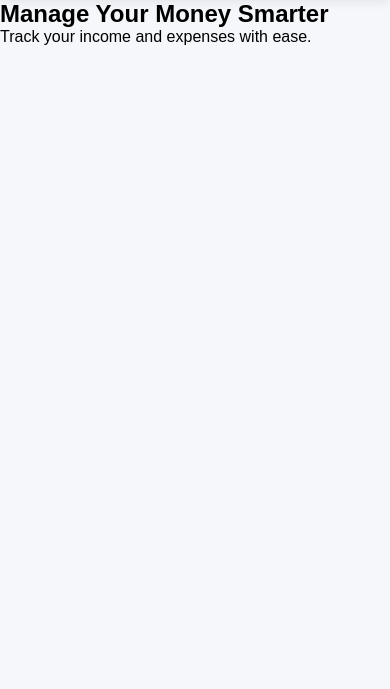
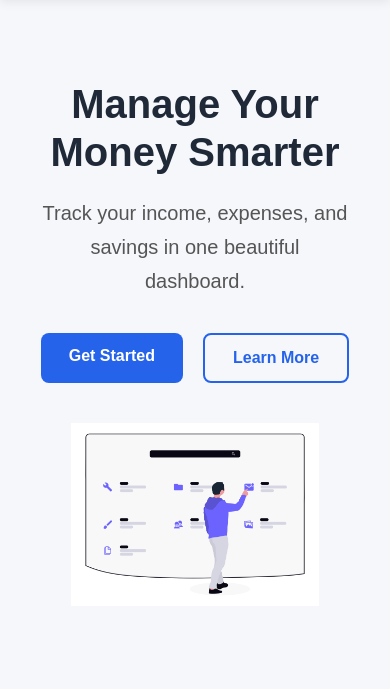
Before and after one commit to atharvtambe/Expense-tracker, a FastAPI app: page / in a window 390 px wide; the page is wider, and only the part inside the window is pictured. Shown: the part 104-793 px from the top of that part. Run offline with FastAPI, Linux system fonts and the light colour scheme.

Commit message:
Add responsive hero section

```diff
--- /dev/null
+++ b/app/static/css/global.css
@@ -0,0 +1,5 @@
+.navbar{
+    position:sticky;
+    top:0;
+    z-index:1000;
+}
--- /dev/null
+++ b/app/static/css/home.css
@@ -0,0 +1,93 @@
+.hero{
+    max-width:1200px;
+    margin:auto;
+
+    display:flex;
+    justify-content:space-between;
+    align-items:center;
+
+    padding:80px 40px;
+}
+
+.hero-left{
+    width:50%;
+}
+
+.hero-left h1{
+    font-size:55px;
+    line-height:1.2;
+    color:#1f2937;
+}
+
+.hero-left p{
+    margin-top:20px;
+    font-size:20px;
+    color:#555;
+    line-height:1.7;
+}
+
+.hero-buttons{
+    margin-top:35px;
+    display:flex;
+    gap:20px;
+}
+
+.btn{
+    padding:14px 28px;
+    text-decoration:none;
+    border-radius:8px;
+    font-weight:bold;
+}
+
+.btn-primary{
+    background:#2563eb;
+    color:white;
+}
+
+.btn-primary:hover{
+    background:#1d4ed8;
+}
+
+.btn-secondary{
+    border:2px solid #2563eb;
+    color:#2563eb;
+}
+
+.btn-secondary:hover{
+    background:#2563eb;
+    color:white;
+}
+
+.hero-right{
+    width:45%;
+}
+
+.hero-right img{
+    width:100%;
+}
+
+@media(max-width:768px){
+
+.hero{
+    flex-direction:column;
+    text-align:center;
+}
+
+.hero-left{
+    width:100%;
+}
+
+.hero-right{
+    width:80%;
+    margin-top:40px;
+}
+
+.hero-left h1{
+    font-size:40px;
+}
+
+.hero-buttons{
+    justify-content:center;
+}
+
+}
--- a/app/templates/contact.html
+++ b/app/templates/contact.html
@@ -1,5 +1,10 @@
 
 {% extends "base.html" %}
+
+{% block css %}
+<link rel="stylesheet"
+      href="{{ url_for('static', path='css/auth.css') }}">
+{% endblock %}
 
 {% block title %}
 Contact
@@ -9,5 +14,6 @@ Contact
 <div class="container">
     <h1>Contact Us</h1>
     <p>Email: support@expensetracker.com</p>
+    <p>Mobile No. - 626174XXXX</p>
 </div>
 {% endblock %}
--- a/app/templates/index.html
+++ b/app/templates/index.html
@@ -1,18 +1,50 @@
 {% extends "base.html" %}
 
 {% block title %}
-Home
+Expense Tracker
+{% endblock %}
+
+{% block css %}
+<link rel="stylesheet"
+      href="{{ url_for('static', path='css/home.css') }}">
 {% endblock %}
 
 {% block content %}
 
 <section class="hero">
 
-    <h1>Manage Your Money Smarter</h1>
+    <div class="hero-left">
 
-    <p>
-        Track your income and expenses with ease.
-    </p>
+        <h1>
+            Manage Your Money Smarter
+        </h1>
+
+        <p>
+            Track your income, expenses, and savings in one
+            beautiful dashboard.
+        </p>
+
+        <div class="hero-buttons">
+
+            <a href="/register" class="btn btn-primary">
+                Get Started
+            </a>
+
+            <a href="/contact" class="btn btn-secondary">
+                Learn More
+            </a>
+
+        </div>
+
+    </div>
+
+    <div class="hero-right">
+
+        <img
+            src="{{ url_for('static', path='images/undraw_system-interface_jffo.png') }}"
+            alt="Finance Illustration">
+
+    </div>
 
 </section>
 
```
Also changed, not shown: app/static/images/undraw_system-interface_jffo.png (added).
